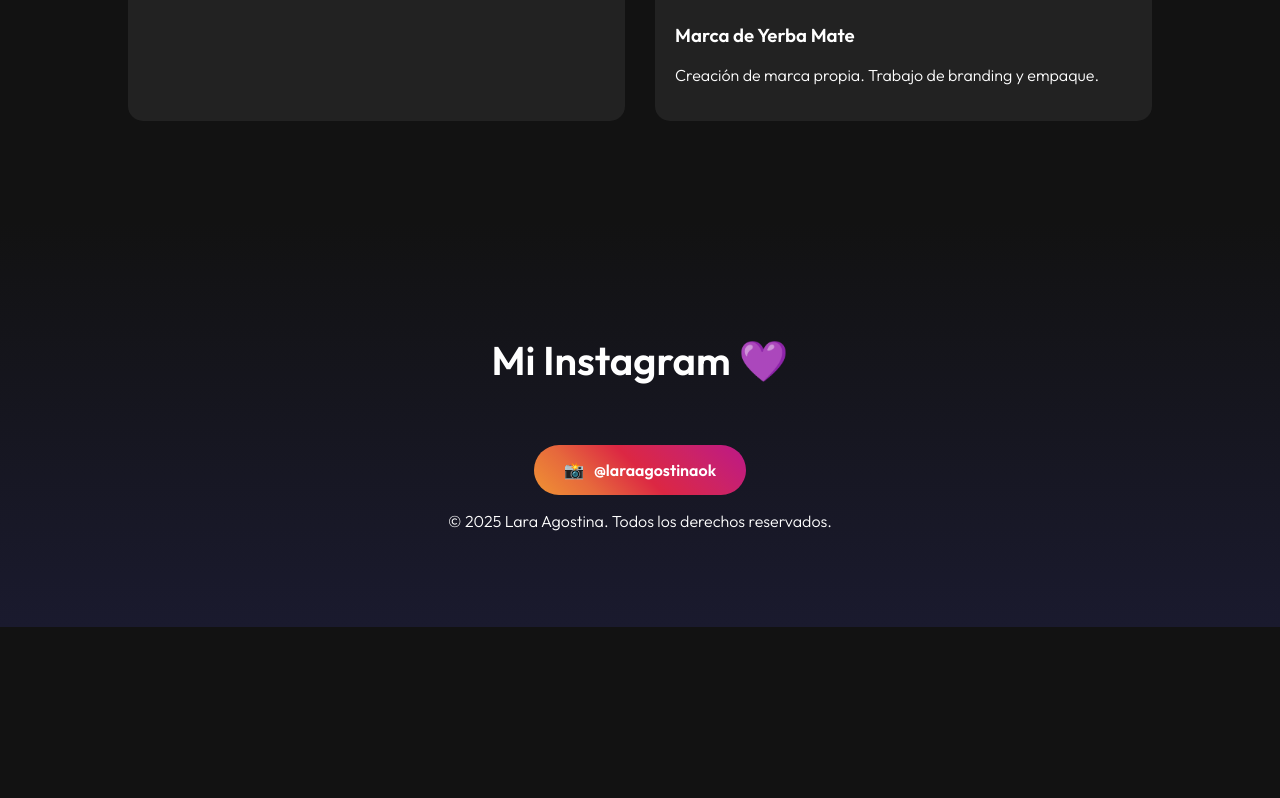
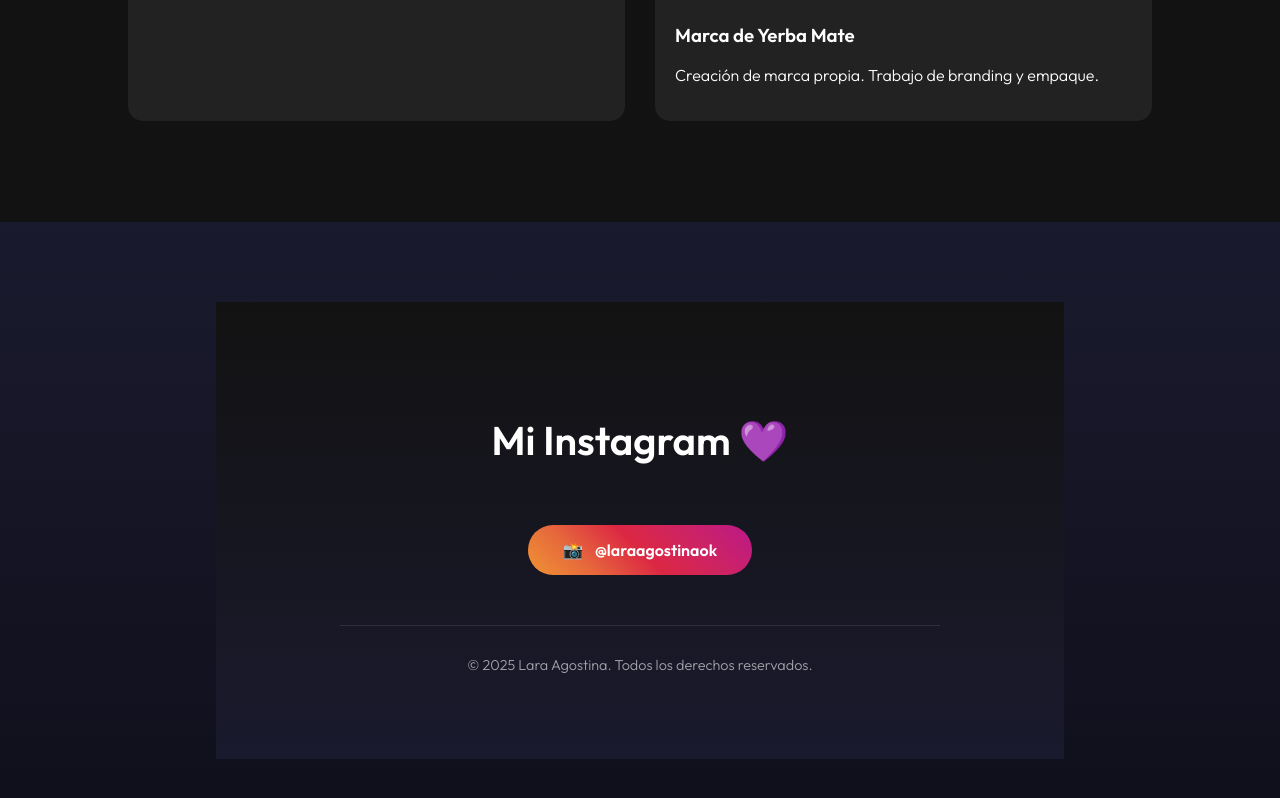
Before and after one commit to Lara-Agostina/Lara-Agostina, a plain HTML site: page index.html in a window 1280 px wide. Shown: the part 4634-5432 px from the top of the page. Before the commit the page ends 5261 px from the top, so only its background shows below. Drawn offline with nearby package versions, Linux system fonts and the light colour scheme; a web font is replaced by a local one.

Commit message:
Add files via upload

```diff
--- a/styles.css
+++ b/styles.css
@@ -555,3 +555,60 @@ nav a { color: white; text-decoration: none; font-size: 0.9rem; }
         display: none; /* Podrías crear un menú hamburguesa luego, o dejar solo el logo */
     }
 }
+
+#contacto {
+    background: linear-gradient(to top, #0f0f1b, #1a1a2e);
+    padding: 80px 20px;
+    display: flex;
+    justify-content: center; /* Centra horizontalmente */
+    align-items: center;    /* Centra verticalmente si fuera necesario */
+    text-align: center;
+}
+
+.footer-content {
+    max-width: 600px;
+    width: 100%;
+}
+
+.insta-container {
+    display: flex;
+    justify-content: center;
+    margin: 30px 0;
+}
+
+.insta-btn {
+    display: flex;
+    align-items: center;
+    gap: 12px;
+    background: linear-gradient(45deg, #f09433, #e6683c, #dc2743, #cc2366, #bc1888);
+    color: white;
+    padding: 15px 35px;
+    border-radius: 50px;
+    font-weight: 600;
+    text-decoration: none;
+    transition: all 0.3s ease;
+}
+
+.insta-btn:hover {
+    transform: scale(1.05);
+    box-shadow: 0 10px 25px rgba(220, 39, 67, 0.4);
+}
+
+.footer-bottom {
+    margin-top: 50px;
+    border-top: 1px solid rgba(255, 255, 255, 0.1);
+    padding-top: 25px;
+}
+
+.footer-bottom p {
+    font-size: 0.9rem;
+    color: rgba(255, 255, 255, 0.6);
+    margin: 5px 0;
+}
+
+.footer-subtext {
+    font-size: 0.75rem !important;
+    letter-spacing: 1px;
+    text-transform: uppercase;
+    opacity: 0.4;
+}
```
